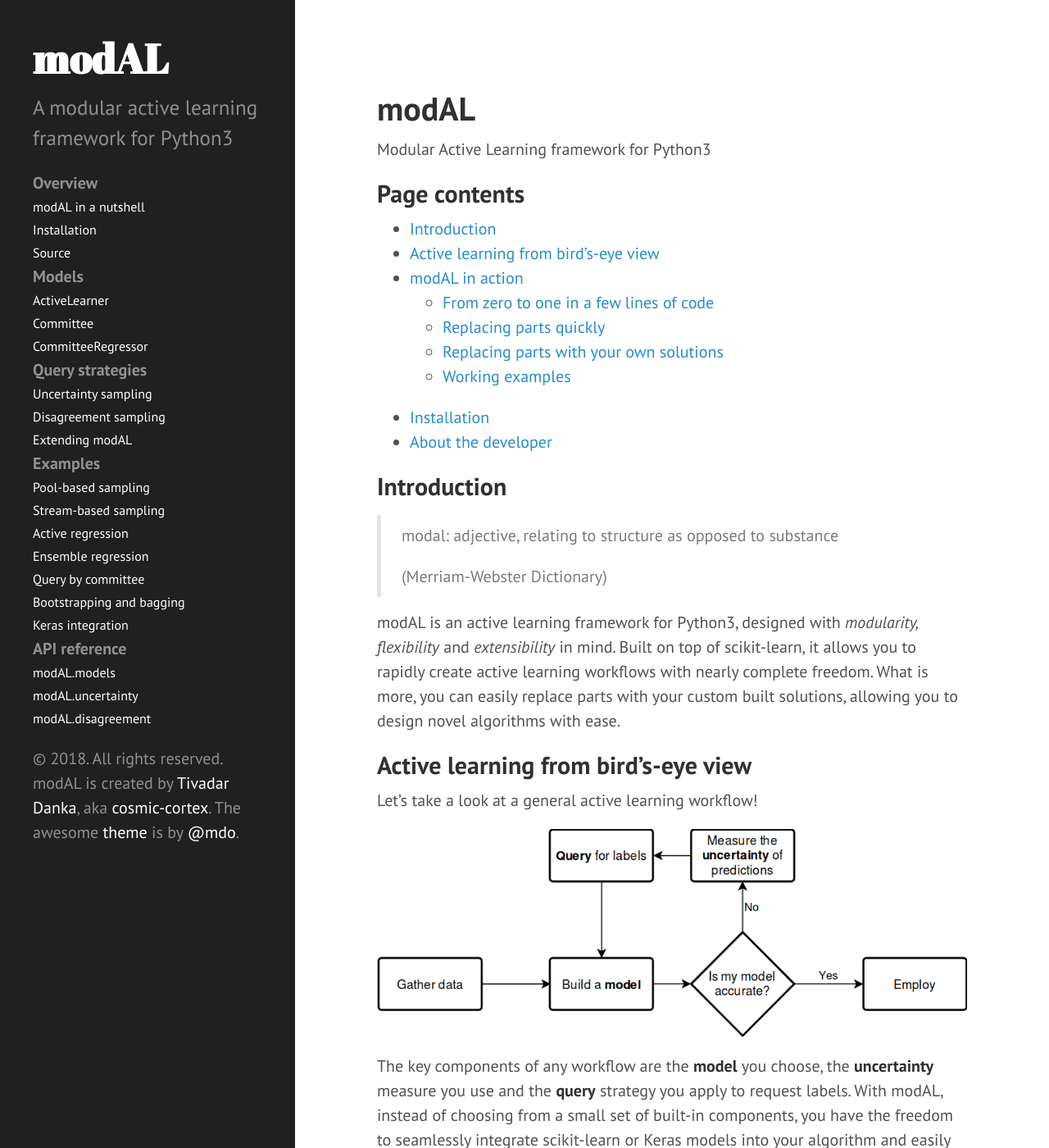
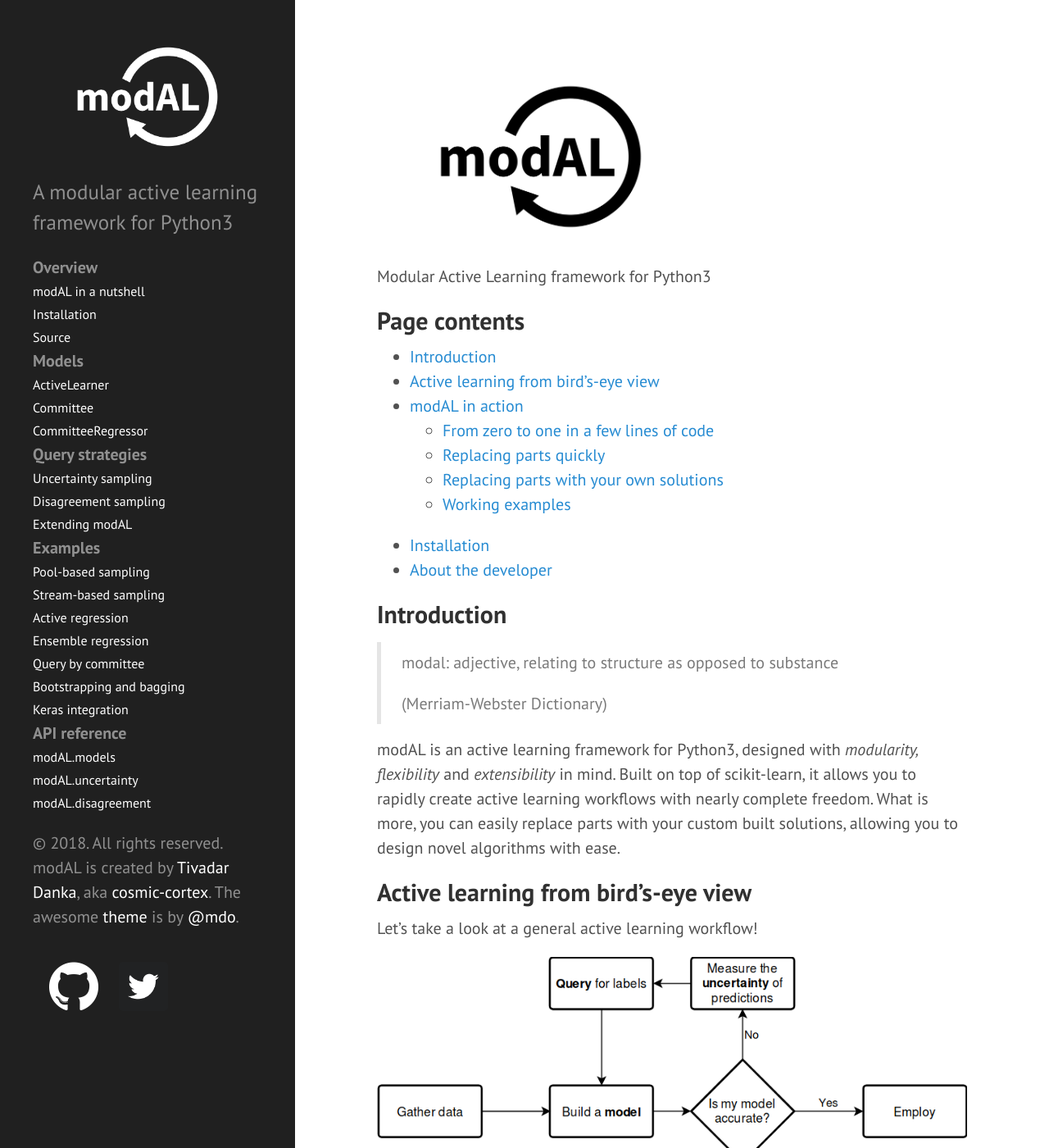
Before and after one commit to modAL-python/modAL, a Jekyll site: the page built from README.md, in a window 1280 px wide and 1400 px high. Shown: the whole window at 82% size. Built offline with Jekyll 4.4.1, drawn with Linux system fonts in a browser that asks for light colours; our own code applies the rules of GitHub Pages for plain Markdown files.

Commit message:
logos added

```diff
--- a/README.md
+++ b/README.md
@@ -1,4 +1,4 @@
-# modAL
+<img src="img/modAL_b.png" alt="modAL" style="width: 400px;">
 Modular Active Learning framework for Python3
 
 ## Page contents
--- a/_includes/sidebar.html
+++ b/_includes/sidebar.html
@@ -3,7 +3,7 @@
     <div class="sidebar-about">
       <h1>
         <a href="https://github.com/cosmic-cortex/modAL">
-          {{ site.title }}
+          <img src="img/modAL.png" alt="modAL"></img>
         </a>
       </h1>
       <p class="lead">A modular active learning framework for Python3</p>
@@ -40,6 +40,10 @@
       &copy; {{ site.time | date: '%Y' }}. All rights reserved.
       modAL is created by <a href="https://www.tivadardanka.com">Tivadar Danka</a>, aka <a href="https://github.com/cosmic-cortex">cosmic-cortex</a>.
       The awesome <a href="http://hyde.getpoole.com/">theme</a> is by <a href="https://twitter.com/mdo">@mdo</a>.
+      <div class="nav3" style="height:60px;">
+        <a href="https://github.com/cosmic-cortex/modAL" class="icons"><img src="img/github.png" style="height: 60px;"></img></a>
+        <a href="https://twitter.com/TivadarDanka" class="icons"><img src="img/twitter.png" style="height: 60px;"></img></a>
+      </div>
     </p>
   </div>
 </div>
--- a/public/css/hyde.css
+++ b/public/css/hyde.css
@@ -250,3 +250,23 @@ a.sidebar-nav-item:focus {
 .theme-base-0f .related-posts li a:hover {
   color: #8f5536;
 }
+
+/* Sidebar logos */
+.nav3 {
+    height: 60px;
+    float: left;
+    padding-left: 10px;
+    padding-right: 10px;
+    padding-top: 20px;
+    padding-right: 20px;
+}
+
+.icons{
+    display:inline-block;
+    padding-left: 10px;
+    padding-right: 10px;
+   }
+
+ a.icons:hover {
+     background: #C93;
+ }
```
Also changed, not shown: img/github.png (added), img/modAL.png (added), img/modAL_b.png (added), img/twitter.png (added).
